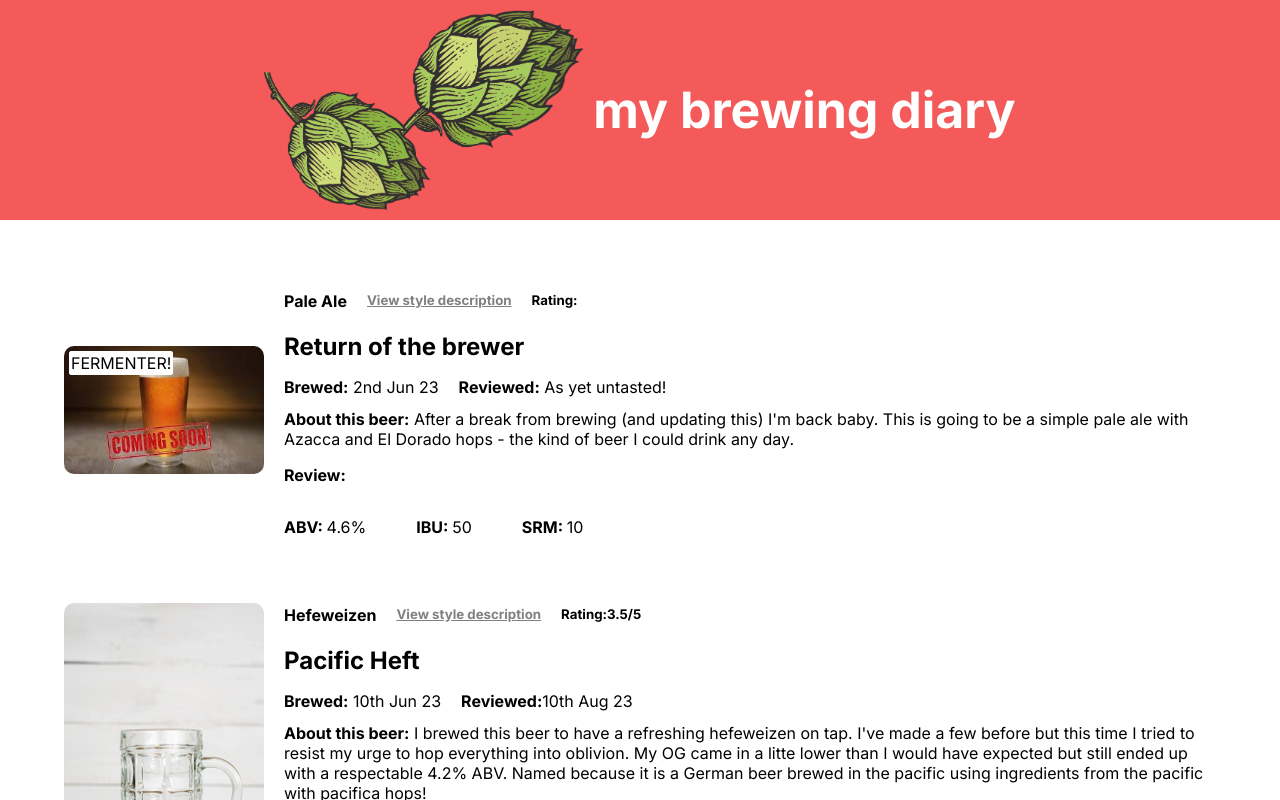
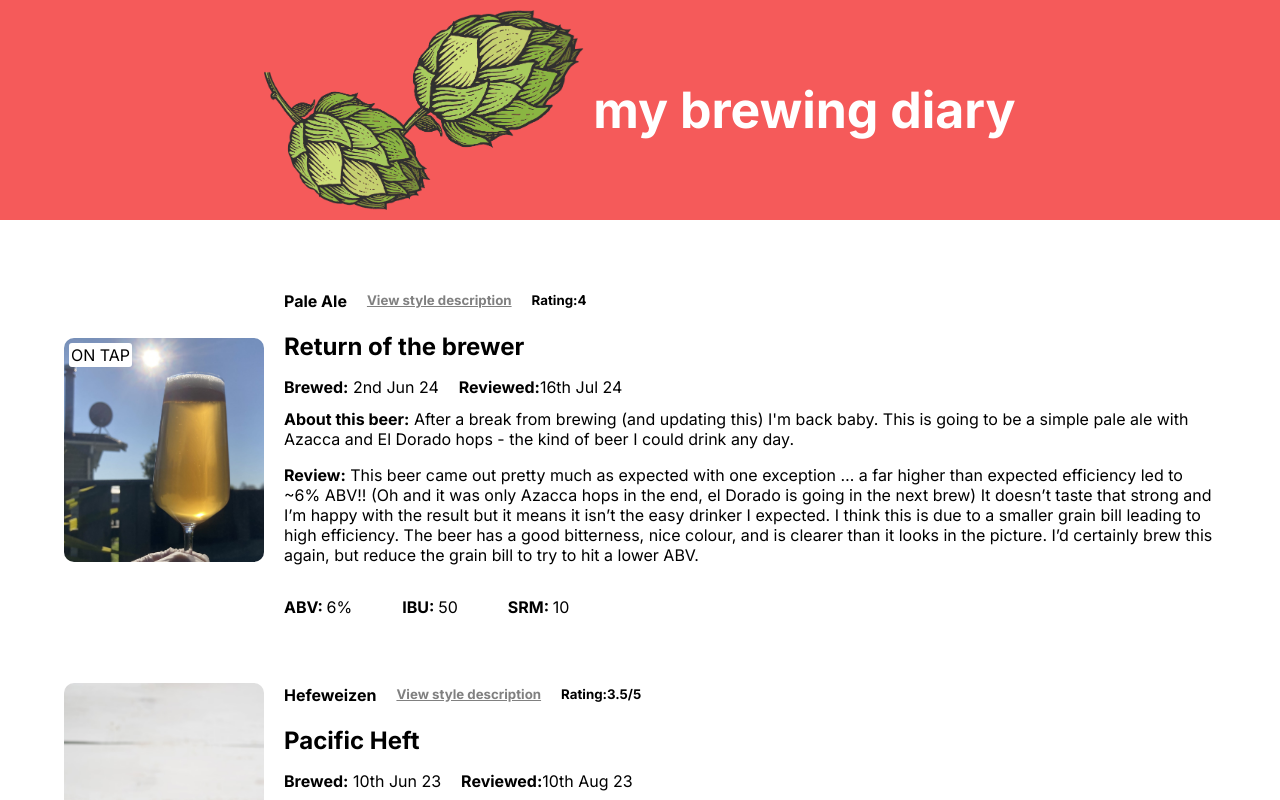
Before and after one commit to liamonk/beerJournal, a React (Vite) app: page / in a window 1280 px wide. Shown: the top 800 px of the page. Built offline with nearby package versions, Linux system fonts and the light colour scheme.

Commit message:
added a new review

```diff
--- a/src/data.js
+++ b/src/data.js
@@ -4,17 +4,17 @@ export default [
     name: "Return of the brewer",
     style: "Pale Ale",
     styleGuideAddress: "",
-    brewDate: "2023-06-02T00:00:00Z",
-    reviewDate: "",
+    brewDate: "2024-06-02T00:00:00Z",
+    reviewDate: "2024-07-16T00:00:00Z",
     description:
       "After a break from brewing (and updating this) I'm back baby. This is going to be a simple pale ale with Azacca and El Dorado hops - the kind of beer I could drink any day.",
-    review: "",
-    image: "comingSoon.jpg",
-    rating: "",
-    abv: 4.6,
+    review: "This beer came out pretty much as expected with one exception … a far higher than expected efficiency led to ~6% ABV!! (Oh and it was only Azacca hops in the end, el Dorado is going in the next brew) It doesn’t taste that strong and I’m happy with the result but it means it isn’t the easy drinker I expected. I think this is due to a smaller grain bill leading to high efficiency. The beer has a good bitterness, nice colour, and is clearer than it looks in the picture. I’d certainly brew this again, but reduce the grain bill to try to hit a lower ABV.",
+    image: "goldenAle.JPG",
+    rating: "4",
+    abv: 6,
     ibu: 50,
     srm: 10,
-    onTap: false,
+    onTap: true,
   },
   {
     id: 1,
```
Also changed, not shown: public/goldenAle.JPG (added).
